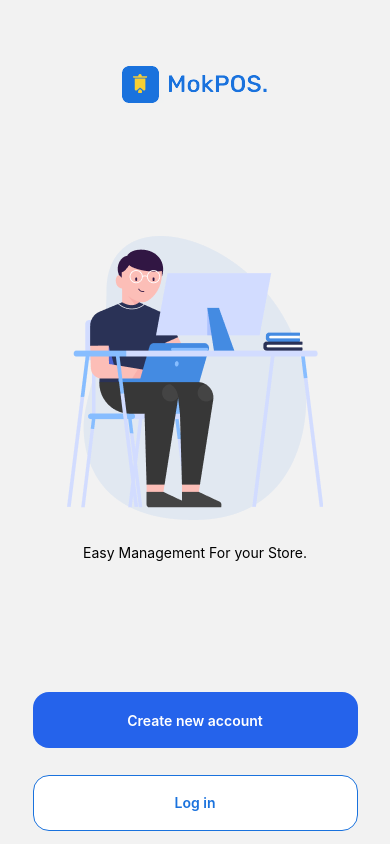
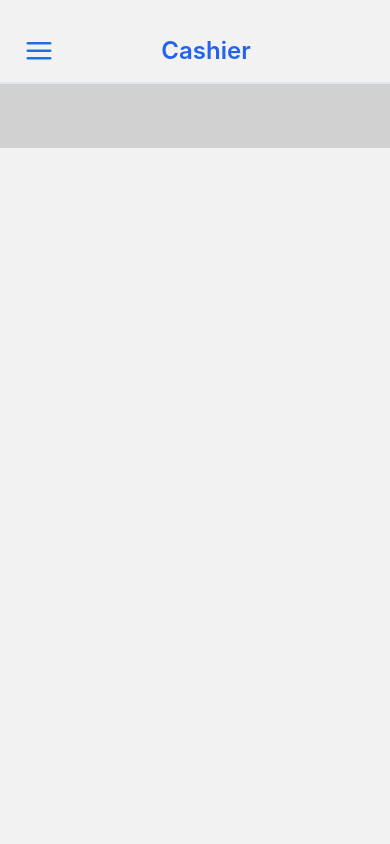
Before and after one commit to stealergood/MokPOS-frontend2, a React Native app: screen /MainMenu in a window 390 px wide. Built offline with nearby package versions, Linux system fonts and the light colour scheme.

Commit message:
modified:   App.js 	new file:   assets/MokPOS-w.png 	modified:   src/screen/LoginScreen.jsx 	new file:   src/screen/MainScreen.jsx 	modified:   tailwind.config.js

```diff
--- a/App.js
+++ b/App.js
@@ -3,6 +3,7 @@ import {createNativeStackNavigator} from '@react-navigation/native-stack';
 import LoginScreen from "./src/screen/LoginScreen";
 import Home from "./src/screen/Home";
 import Signup from "./src/screen/SignupScreen";
+import MainScreen from './src/screen/MainScreen';
 
 const Stack = createNativeStackNavigator();
 
@@ -13,7 +14,9 @@ export default function App() {
         <Stack.Screen name="Home" component={Home} options={{headerShown: false}}/>
         <Stack.Screen name="Login" component={LoginScreen} options={{headerShown: false}}/>
         <Stack.Screen name="Signup" component={Signup} options={{headerShown: false}}/>
+        <Stack.Screen name="MainMenu" component={MainScreen} options={{headerShown: false}}/>
       </Stack.Navigator>
     </NavigationContainer>
+    // <MainScreen />
   );
 }
--- a/src/screen/LoginScreen.jsx
+++ b/src/screen/LoginScreen.jsx
@@ -9,6 +9,7 @@ const LoginScreen = ({ navigation }) => {
   const handleLogin = () => {
     console.log('email', email);
     console.log('password', password);
+    navigation.navigate('MainMenu');
   }
 
   return (
--- /dev/null
+++ b/src/screen/MainScreen.jsx
@@ -0,0 +1,112 @@
+import {
+  View,
+  Text,
+  SafeAreaView,
+  Pressable,
+  Animated,
+  Image,
+} from "react-native";
+import { Icon } from "react-native-elements";
+import React, { useState, useRef } from "react";
+
+const MainScreen = ({ navigation }) => {
+  const [isMenuVisible, setIsMenuVisible] = useState(false);
+  const slideAnim = useRef(new Animated.Value(-250)).current; // Initial position for the side menu
+
+  const toggleMenu = () => {
+    if (isMenuVisible) {
+      closeMenu();
+    } else {
+      openMenu();
+    }
+  };
+
+  const openMenu = () => {
+    setIsMenuVisible(true);
+    Animated.timing(slideAnim, {
+      toValue: 0,
+      duration: 300,
+      useNativeDriver: true,
+    }).start();
+  };
+
+  const closeMenu = () => {
+    Animated.timing(slideAnim, {
+      toValue: -250,
+      duration: 300,
+      useNativeDriver: true,
+    }).start(() => {
+      setIsMenuVisible(false);
+    });
+  };
+
+  return (
+    <SafeAreaView>
+      <Pressable onPress={closeMenu} className="w-full h-full pt-5">
+        <View className="w-full h-16 flex flex-row border-b-2 border-slate-200">
+          <View className="w-1/5 flex justify-center items-center">
+            <Pressable
+              className="h-10 w-10 rounded-lg flex justify-center items-center"
+              onPress={toggleMenu}
+            >
+              <Icon name="menu" type="feather" color="#1A72DD" size={30} />
+            </Pressable>
+          </View>
+          <View className="w-4/5 flex justify-center items-center">
+            <Text className="mr-14 text-blue-600 font-semibold text-2xl">
+              Cashier
+            </Text>
+          </View>
+        </View>
+        <View className="w-full h-full bg-latar"></View>
+      </Pressable>
+
+      {isMenuVisible && (
+        <View
+          className="pt-5"
+          style={{ position: "absolute", top: 0, left: 0, right: 0, bottom: 0 }}
+        >
+          <View style={{ flex: 1 }}>
+            <Animated.View
+              style={{ transform: [{ translateX: slideAnim }] }}
+              className="absolute h-full w-64 bg-blues shadow-lg"
+            >
+              <View className="p-4 border-b border-gray-200">
+                <Image source={require("../../assets/MokPOS-w.png")} />
+                <Text className="font-semibold text-xl text-white">
+                  My Store
+                </Text>
+              </View>
+              <View className="px-4 py-7 gap-y-5">
+                <Pressable className="flex flex-row gap-x-2 items-center">
+                  <Icon
+                    name="cash-register"
+                    type="material-community"
+                    color={"#ffff"}
+                    size={35}
+                  />
+                  <Text className="text-white text-lg font-semibold">
+                    Cashier
+                  </Text>
+                </Pressable>
+                <Pressable className="flex flex-row gap-x-2 items-center">
+                  <Icon
+                    name="storefront-outline"
+                    type="ionicon"
+                    color={"#ffff"}
+                    size={33}
+                  />
+                  <Text className="text-white text-lg font-semibold">
+                    Manage Store
+                  </Text>
+                </Pressable>
+              </View>
+            </Animated.View>
+          </View>
+        </View>
+      )}
+    </SafeAreaView>
+  );
+};
+
+export default MainScreen;
--- a/tailwind.config.js
+++ b/tailwind.config.js
@@ -3,8 +3,9 @@ module.exports = {
   theme: {
     extend: {
       colors: {
-        blues : "#1A72DD"
-      }
+        blues : "#1A72DD",
+        latar: "#D1D1D1"
+      },
     },
   },
   plugins: [],
```
Also changed, not shown: assets/MokPOS-w.png (added).
